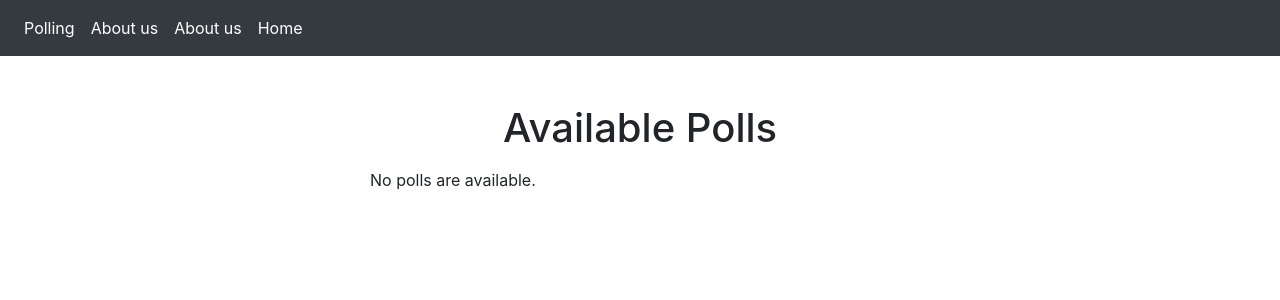
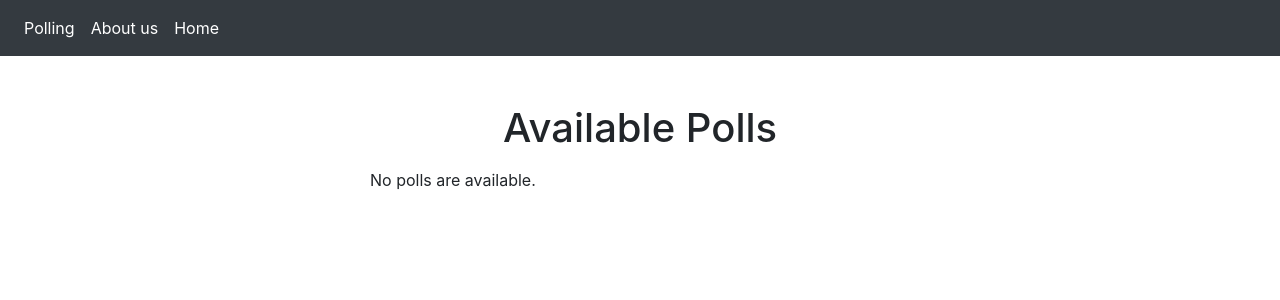
Before and after one commit to ka1antarBAB/Django_polling_project, a Django app: page /polls/ in a window 1280 px wide. Shown: the top 300 px of the page. Run offline with Django 3.2, Linux system fonts and the light colour scheme; data that the repository does not hold is empty; parts of the project's set-up code (start-up, migrations or seed data) failed here and were passed over; some libraries are stand-ins or nearby versions.

Commit message:
remove duplicated about us in navbar

```diff
--- a/templates/base.html
+++ b/templates/base.html
@@ -25,10 +25,6 @@
             </li>
 
             <li class="nav-item active">
-                <a class="nav-link" href="#">About us</a>
-            </li>
-
-            <li class="nav-item active">
                 <a class="nav-link" href="#">Home</a>
             </li>
 
```
